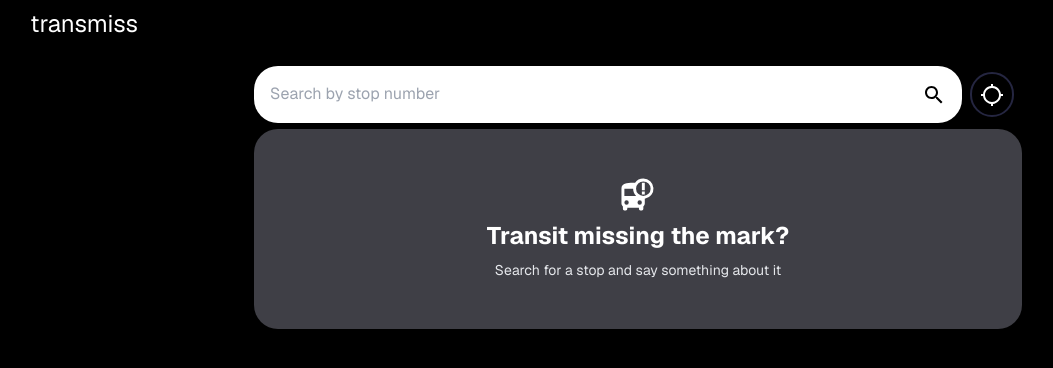
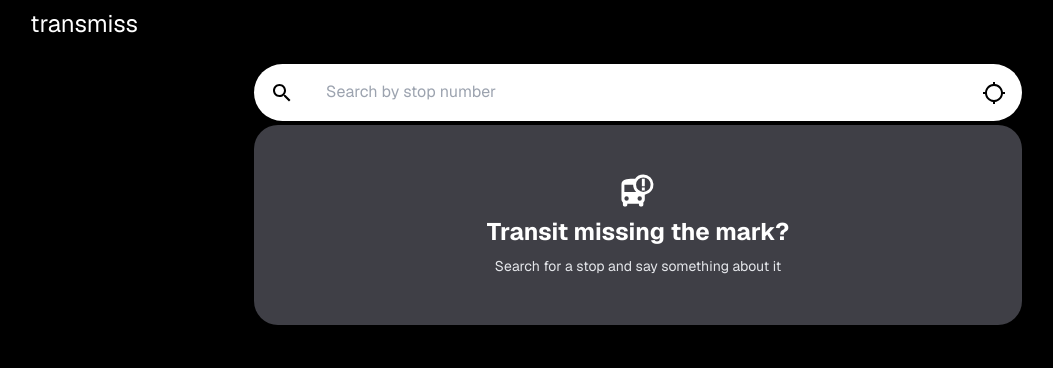
Before and after one commit to cbarkr/transmiss, a Next.js app: page / in a window 1280 px wide. Shown: the top 368 px of the page, without its empty margins (2-1055 px from the left). Built offline with nearby package versions, Linux system fonts and the light colour scheme.

Commit message:
improved search bar styling

```diff
--- a/app/components/stop/stopSearch.tsx
+++ b/app/components/stop/stopSearch.tsx
@@ -113,8 +113,14 @@ export default function StopSearch() {
   return (
     <div className="w-full">
       <form onSubmit={(e) => handleSubmit(e)}>
-        <div className="flex flex-row justify-between items-center">
-          <div className="flex flex-row w-full py-2 items-center rounded-3xl bg-white text-black">
+        <div className="flex flex-row gap-1 items-center">
+          <div className="flex flex-row w-full items-center rounded-full bg-white text-black">
+            <button
+              type="submit"
+              className="rounded-full mx-2 p-2 transition-all hover:shadow-lg focus:opacity-[0.85] focus:shadow-none active:opacity-[0.85] active:shadow-none disabled:pointer-events-none disabled:opacity-75 disabled:shadow-none"
+            >
+              <SearchIcon />
+            </button>
             <input
               onChange={(e) => handleChange(e.target.value)}
               value={stopID}
@@ -127,19 +133,13 @@ export default function StopSearch() {
               className="w-full rounded-3xl m-2 pl-2 bg-transparent outline-none text-black"
             ></input>
             <button
-              type="submit"
-              className="rounded-full mx-2 p-2 transition-all hover:shadow-lg focus:opacity-[0.85] focus:shadow-none active:opacity-[0.85] active:shadow-none disabled:pointer-events-none disabled:opacity-75 disabled:shadow-none"
-            >
-              <SearchIcon />
-            </button>
-          </div>
-          <button
             onClick={getCoords}
             type="button"
-            className="rounded-full m-2 p-2 border-solid border-2 dark:border-1 border-primary-950 dark:border-white bg-transparent transition-all hover:shadow-lg focus:opacity-[0.85] focus:shadow-none active:opacity-[0.85] active:shadow-none disabled:pointer-events-none disabled:opacity-75 disabled:shadow-none"
+            className="rounded-full m-2 p-2 transition-all hover:shadow-lg focus:opacity-[0.85] focus:shadow-none active:opacity-[0.85] active:shadow-none disabled:pointer-events-none disabled:opacity-75 disabled:shadow-none"
           >
             {locationInUse ? <GpsFixedIcon /> : <GpsNotFixedIcon />}
           </button>
+          </div>
         </div>
       </form>
     </div>
```
